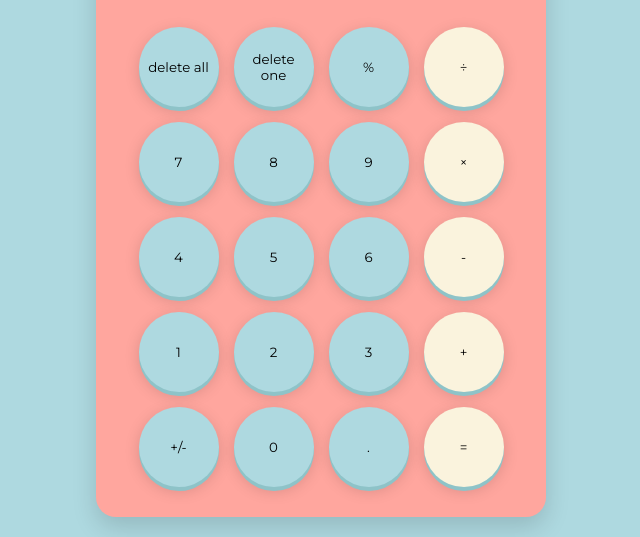
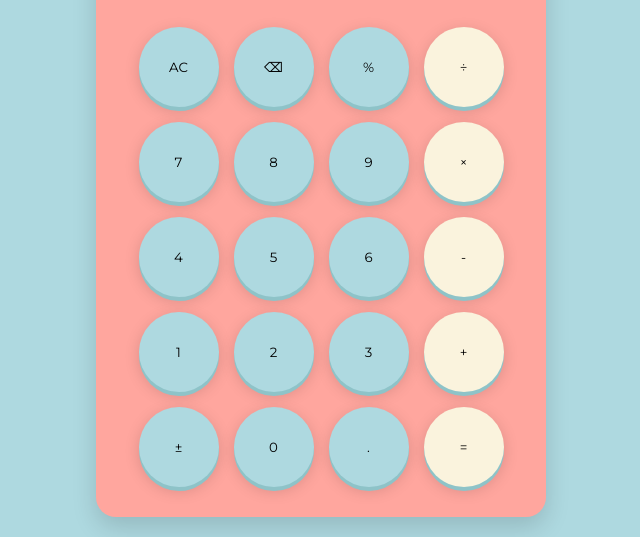
Before and after one commit to stiglicandjela/calculator, a plain HTML site: page index.html in a window 1280 px wide. Shown: the part 260-797 px from the top of the page, 319-959 px from the left. Drawn offline with Linux system fonts and the light colour scheme.

Commit message:
add icons

```diff
--- a/index.html
+++ b/index.html
@@ -12,8 +12,8 @@
 
     <div class="container-buttons">
       <div class="buttons-1">
-        <button class="clear">delete all</button>
-        <button class="backspace">delete one</button>
+        <button class="clear">AC</button>
+        <button class="backspace">⌫</button>
         <button class="operator">%</button>
         <button class="operator special">÷</button>
       </div>
@@ -40,7 +40,7 @@
       </div>
 
       <div class="buttons-5">
-        <button class="operator">+/-</button>
+        <button class="operator">&#177</button>
         <button class="number">0</button>
         <button class="decimal">.</button>
         <button class="equal special">=</button>
```
